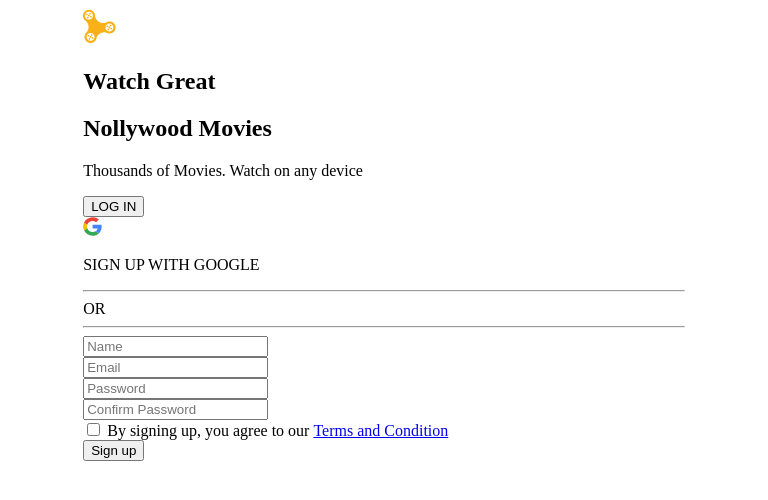
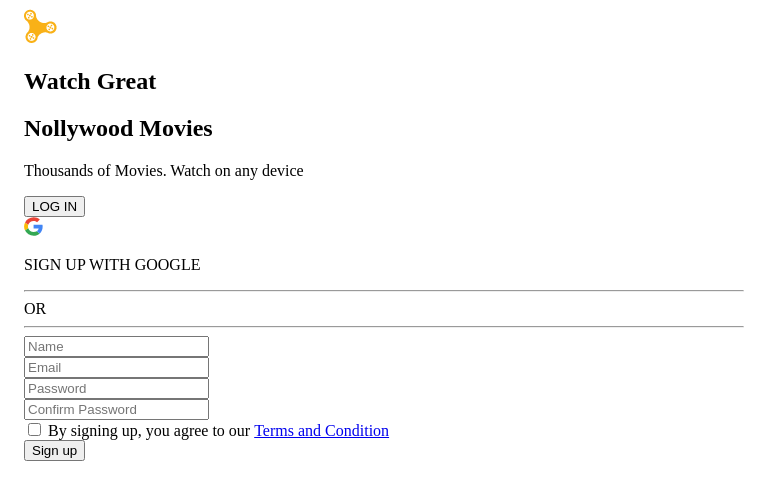
Before and after one commit to rippleTv/frontend, a React (Create React App) app: page /signup in a window 768 px wide. Shown: the top 500 px of the page. Built offline with nearby package versions, Linux system fonts and the light colour scheme.

Commit message:
made signup page responsive

```diff
--- a/src/components/Signup.js
+++ b/src/components/Signup.js
@@ -18,7 +18,7 @@ function Signup() {
 					</div>
 					<form action="" className="signup--form">
 						<div class="signup--google">
-							<img src={googleIcon} width="19" height="19"></img>
+							<img src={googleIcon} width="19" height="19" alt="google"></img>
 							<p>SIGN UP WITH GOOGLE</p>
 						</div>
 						<div className="signup-divider">
--- a/src/styles/components/signup.css
+++ b/src/styles/components/signup.css
@@ -18,7 +18,6 @@
 .signup--body .signup--content {
 	color: #fff;
 	display: flex;
-	min-height: calc(100vh - 70px);
 	flex-direction: column;
 	justify-content: center;
 }
@@ -53,11 +52,10 @@
 .signup--form {
 	width: 442px;
 	display: flex;
-	/* padding: 50px 30px; */
+	padding: 35px 0px;
 	align-items: center;
 	flex-direction: column;
 	justify-content: center;
-	height: calc(100vh - 80px);
 	background: #ffffff;
 	box-shadow: 0px 4px 10px rgba(0, 0, 0, 0.9);
 	border-radius: 10px;
@@ -145,3 +143,31 @@
 	text-transform: uppercase;
 	color: #fff;
 }
+
+/* -------------------------------------------------------ALL-MEDIA-QUERIES--------------------------------------------------------- */
+@media only screen and (max-width: 992px) {
+	.signup--body {
+		flex-direction: column;
+		align-items: center;
+	}
+
+	.signup--content {
+		padding: 50px 0px;
+		width: 100%;
+		align-items: flex-start;
+	}
+
+	.signup--content > h1 {
+		font-size: 35px;
+		margin: 0px 0px;
+	}
+
+	.signup--content > p {
+		font-size: 16px;
+		margin: 15px 0px;
+	}
+
+	.signup--form {
+		margin: 20px 0;
+	}
+}
--- a/src/styles/index.css
+++ b/src/styles/index.css
@@ -1,8 +1,34 @@
 .container {
-	width: 80%;
-	margin: auto;
+	width: 100%;
+	padding-right: 15px;
+	padding-left: 15px;
+	margin-right: auto;
+	margin-left: auto;
 }
 
+@media (min-width: 576px) {
+	.container {
+		max-width: 540px;
+	}
+}
+
+@media (min-width: 768px) {
+	.container {
+		max-width: 720px;
+	}
+}
+
+@media (min-width: 992px) {
+	.container {
+		max-width: 960px;
+	}
+}
+
+@media (min-width: 1200px) {
+	.container {
+		max-width: 1140px;
+	}
+}
 /* Base
 ========================================================================== */
 @import 'base/normalize.css';
```
